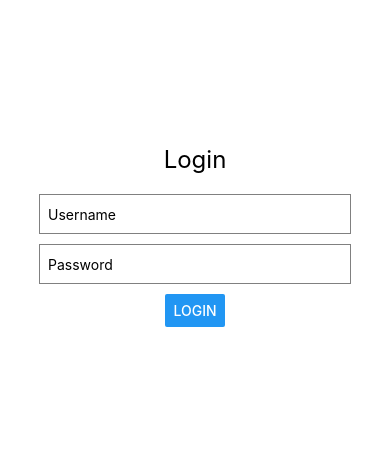
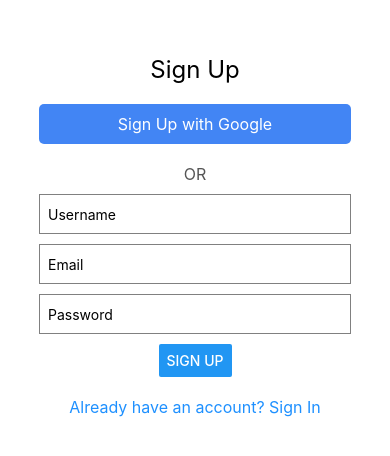
Before and after one commit to yashseth070992/DebtManager, a React Native app: screen /SignUp in a window 390 px wide. Before the commit this address had no page. Shown: the part 186-642 px from the top of the page. Built offline with nearby package versions, Linux system fonts and the light colour scheme.

Commit message:
added vertical scroller

```diff
--- a/App.js
+++ b/App.js
@@ -7,7 +7,10 @@
 import DebtManager from './screens/DebtManager';
 import CustomDrawerContent from './components/CustomDrawerContent';
 import LoginScreen from './screens/LoginScreen';
-import styles from './styles';
+import SignUpScreen from './screens/SignUpScreen';
+
+
+// import { GoogleSignin } from '@react-native-google-signin/google-signin';
 
 const Drawer = createDrawerNavigator();
 const Stack = createStackNavigator();
@@ -23,11 +26,17 @@
 );
 
 export default function App() {
+  // useEffect(() => {
+  //   GoogleSignin.configure({
+  //     webClientId: 'YOUR_WEB_CLIENT_ID', // From Firebase Console
+  //   });
+  // }, []);
   return (
     <NavigationContainer>
       <Stack.Navigator screenOptions={{ headerShown: false }}>
         <Stack.Screen name="Login" component={LoginScreen} />
         <Stack.Screen name="MainApp" component={MainApp} />
+        <Stack.Screen name="SignUp" component={SignUpScreen} />
       </Stack.Navigator>
       <StatusBar style="auto" />
     </NavigationContainer>
--- a/screens/LoginScreen.js
+++ b/screens/LoginScreen.js
@@ -27,6 +27,10 @@
         onChangeText={setPassword}
       />
       <Button title="Login" onPress={handleLogin} />
+      <Button
+        title="Don't have an account? Sign Up"
+        onPress={() => navigation.navigate('SignUp')}
+      />
     </View>
   );
 };
--- /dev/null
+++ b/screens/SignUpScreen.js
@@ -0,0 +1,78 @@
+import React, { useState } from 'react';
+import { View, Text, TextInput, Button, TouchableOpacity, Alert } from 'react-native';
+// import { GoogleSignin, statusCodes } from '@react-native-google-signin/google-signin';
+import styles from '../styles'; // Import your styles
+
+const SignUpScreen = () => {
+  const [username, setUsername] = useState('');
+  const [email, setEmail] = useState('');
+  const [password, setPassword] = useState('');
+
+  const handleGoogleSignIn = async () => {
+    // try {
+    //   await GoogleSignin.hasPlayServices();
+    //   const userInfo = await GoogleSignin.signIn();
+    //   Alert.alert('Google Sign-In Success', `Welcome ${userInfo.user.name}`);
+    // } catch (error) {
+    //   if (error.code === statusCodes.SIGN_IN_CANCELLED) {
+    //     Alert.alert('Google Sign-In Cancelled');
+    //   } else if (error.code === statusCodes.IN_PROGRESS) {
+    //     Alert.alert('Google Sign-In In Progress');
+    //   } else if (error.code === statusCodes.PLAY_SERVICES_NOT_AVAILABLE) {
+    //     Alert.alert('Play Services Not Available');
+    //   } else {
+    //     Alert.alert('Google Sign-In Error', error.toString());
+    //   }
+    // }
+  };
+
+  const handleSignUp = () => {
+    if (!username || !email || !password) {
+      Alert.alert('Error', 'Please fill out all fields');
+      return;
+    }
+    // Handle manual sign-up logic here (e.g., API call)
+    Alert.alert('Sign-Up Success', `Welcome ${username}`);
+  };
+
+  return (
+    <View style={styles.container}>
+      <Text style={styles.title}>Sign Up</Text>
+
+      <TouchableOpacity style={styles.googleButton} onPress={handleGoogleSignIn}>
+        <Text style={styles.googleButtonText}>Sign Up with Google</Text>
+      </TouchableOpacity>
+
+      <Text style={styles.orText}>OR</Text>
+
+      <TextInput
+        style={styles.input}
+        placeholder="Username"
+        value={username}
+        onChangeText={setUsername}
+      />
+      <TextInput
+        style={styles.input}
+        placeholder="Email"
+        value={email}
+        onChangeText={setEmail}
+        keyboardType="email-address"
+      />
+      <TextInput
+        style={styles.input}
+        placeholder="Password"
+        value={password}
+        onChangeText={setPassword}
+        secureTextEntry
+      />
+      <Button title="Sign Up" onPress={handleSignUp} />
+
+      {/* Optionally, add a link to sign in page */}
+      <TouchableOpacity onPress={() => navigation.navigate('Login')}>
+        <Text style={styles.signInLink}>Already have an account? Sign In</Text>
+      </TouchableOpacity>
+    </View>
+  );
+};
+
+export default SignUpScreen;
--- a/screens/SipCalculator.js
+++ b/screens/SipCalculator.js
@@ -2,8 +2,8 @@
 import { View, Text, Button, ScrollView } from 'react-native';
 import BarChartComponent from '../components/BarChartComponent';
 import PieChartComponent from '../components/PieChartComponent';
-import CustomSlider from '../components/CustomSlider'; // Import the CustomSlider component
-import styles from '../styles'; // Import the styles from styles.js
+import CustomSlider from '../components/CustomSlider';
+import styles from '../styles';
 
 const SipCalculator = () => {
   const [monthlyInvestment, setMonthlyInvestment] = useState(5000);
@@ -58,18 +58,18 @@
     labels: yearlyData.map(d => `Year ${d.year}`),
     datasets: [
       {
-        data: yearlyData.map(d => d.investment), // Investment
-        color: (opacity = 1) => `rgba(255, 0, 0, ${opacity})`, // Investment color
+        data: yearlyData.map(d => d.investment),
+        color: (opacity = 1) => `rgba(255, 0, 0, ${opacity})`,
       },
       {
-        data: yearlyData.map(d => d.profit), // Profit
-        color: (opacity = 1) => `rgba(0, 255, 0, ${opacity})`, // Profit color
+        data: yearlyData.map(d => d.profit),
+        color: (opacity = 1) => `rgba(0, 255, 0, ${opacity})`,
       },
     ],
   };
 
   return (
-    <ScrollView contentContainerStyle={styles.container}>
+    <ScrollView contentContainerStyle={styles.scrollViewContainer}>
       <Text style={styles.title}>SIP Calculator</Text>
 
       <CustomSlider
@@ -108,13 +108,9 @@
               Expected Maturity Amount: ₹{maturityAmount}
             </Text>
           </View>
-          <PieChartComponent
-            data={pieData}
-          />
+          <PieChartComponent data={pieData} />
           <Text style={styles.chartTitle}>Yearly Investment vs Total Amount</Text>
-          <BarChartComponent
-            data={barData}
-          />
+          <BarChartComponent data={barData} />
         </>
       )}
     </ScrollView>
--- a/styles.js
+++ b/styles.js
@@ -6,6 +6,12 @@
     backgroundColor: '#fff',
     alignItems: 'center',
     justifyContent: 'center',
+  },
+  scrollViewContainer: {
+    flexGrow: 1,
+    padding: 20,
+    alignItems: 'center',
+    backgroundColor: '#fff',
   },
   input: {
     height: 40,
@@ -72,7 +78,7 @@
   },
   sliderContainer: {
     marginBottom: 15,
-    paddingHorizontal: 10,  // Add padding for a better touchable area
+    paddingHorizontal: 10, // Add padding for better touchable area
     width: '100%',
   },
   sliderLabel: {
@@ -81,7 +87,31 @@
   },
   slider: {
     width: '100%',
-    // Remove or adjust height
-    height: 40,  // Try increasing or removing this if the slider is still unresponsive
+    height: 40, // Maintain height, but you can adjust if needed
+  },
+  googleButton: {
+    backgroundColor: '#4285F4',
+    padding: 10,
+    borderRadius: 5,
+    marginBottom: 10,
+    width: '80%',
+    alignItems: 'center',
+  },
+  googleButtonText: {
+    color: '#fff',
+    textAlign: 'center',
+    fontSize: 16,
+  },
+  orText: {
+    textAlign: 'center',
+    marginVertical: 10,
+    fontSize: 16,
+    color: '#555',
+  },
+  signInLink: {
+    color: '#1E90FF',
+    textAlign: 'center',
+    marginTop: 20,
+    fontSize: 16,
   },
 });
```
Also changed, not shown: components/SignUpScreen.js (deleted).
